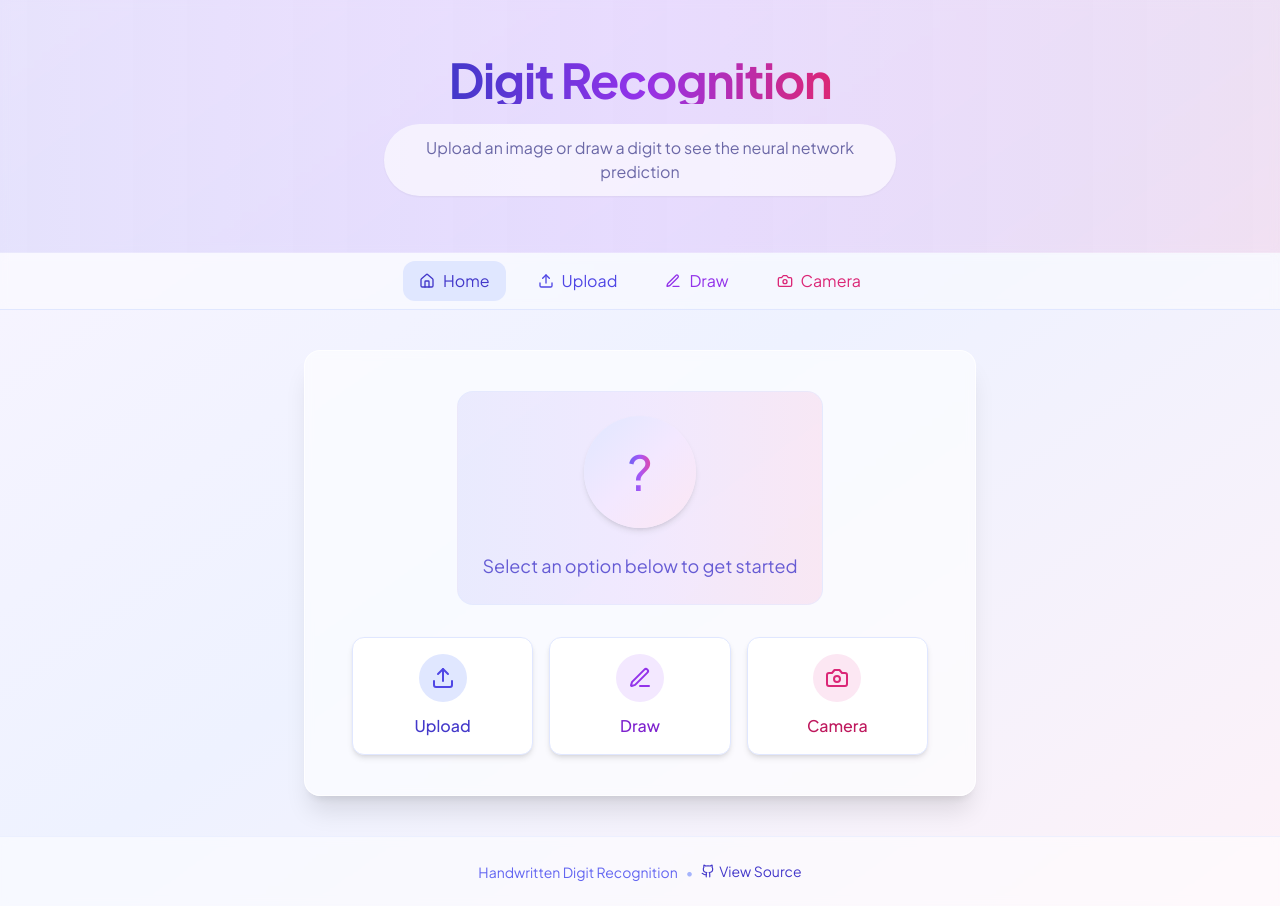
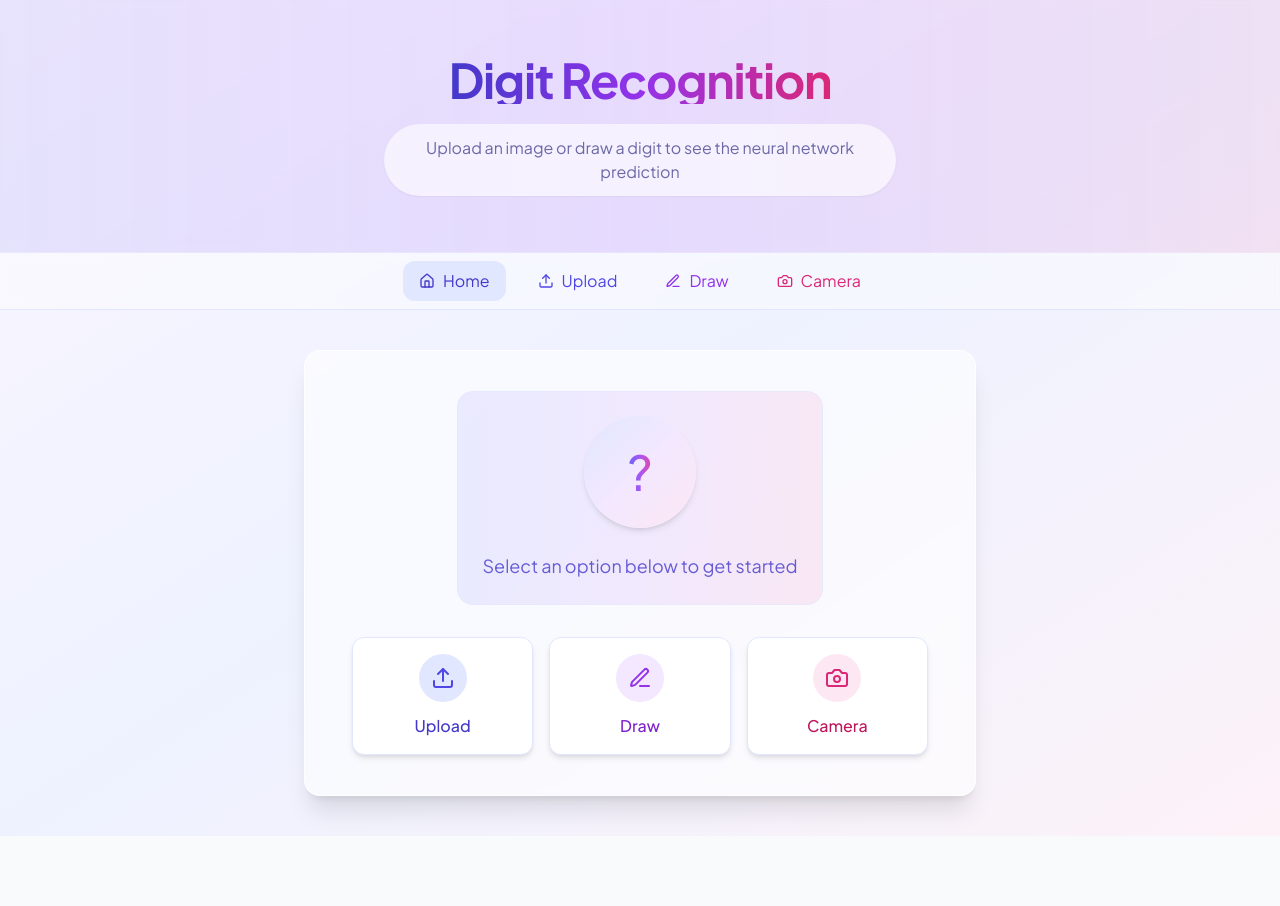
Before and after one commit to killmanu/digit-doodle-predictor, a React (Vite) app: page / in a window 1280 px wide. After the commit the page ends 836 px from the top, so only its background shows below. Built offline with nearby package versions, Linux system fonts and the light colour scheme.

Commit message:
Remove the footer
Removes the footer from the application layout.

```diff
--- a/src/pages/Index.tsx
+++ b/src/pages/Index.tsx
@@ -259,19 +259,6 @@ const Index = () => {
           )}
         </div>
       </main>
-
-      <footer className="py-6 border-t border-indigo-100/50 bg-white/50 backdrop-blur-sm">
-        <div className="container text-center text-sm text-indigo-500">
-          <div>
-            <span>Handwritten Digit Recognition</span>
-            <span className="text-indigo-300 mx-2">•</span>
-            <a href="https://github.com" className="text-indigo-700 hover:underline inline-flex items-center gap-1" target="_blank" rel="noreferrer">
-              <Github className="w-3.5 h-3.5" />
-              View Source
-            </a>
-          </div>
-        </div>
-      </footer>
     </div>
   );
 };
```
